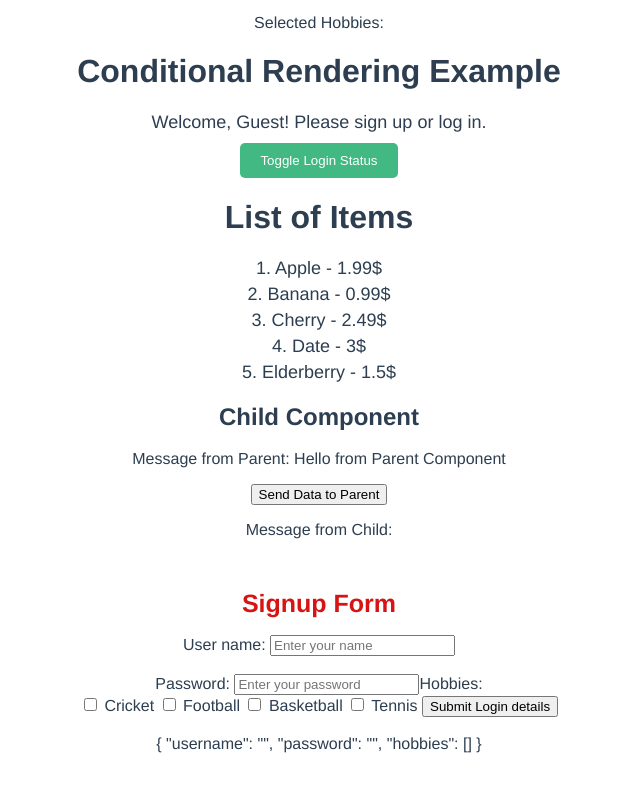
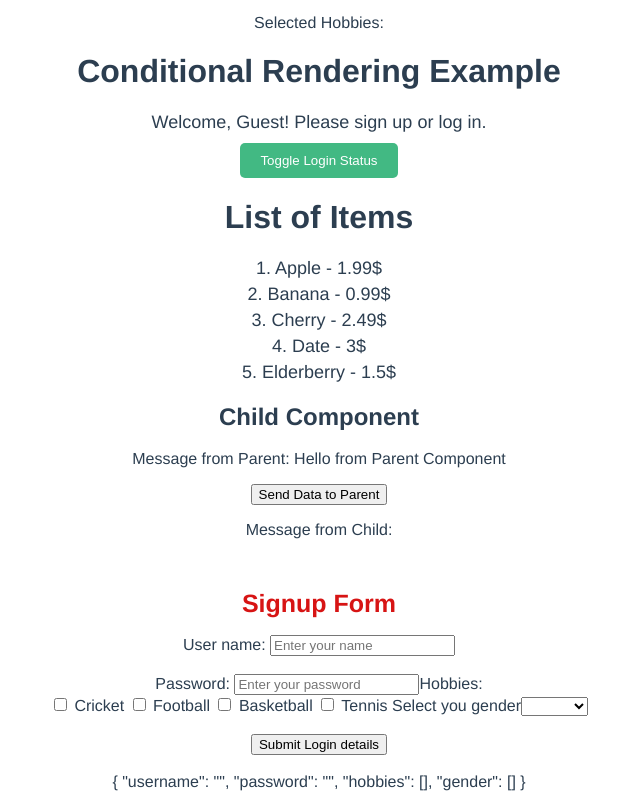
Before and after one commit to shanakasp/vue-udemy-course, a Vue app: page / in a window 1280 px wide. Shown: the part 1530-2329 px from the top of the page, without its empty margins (321-961 px from the left). Before the commit the page ends 2291 px from the top, so only its background shows below. Built offline with nearby package versions, Linux system fonts and the light colour scheme.

Commit message:
modified FormSignup.vue in components

```diff
--- a/src/components/FormSignup.vue
+++ b/src/components/FormSignup.vue
@@ -23,6 +23,14 @@
   <input type="checkbox" value="basketball" v-model="form.hobbies" /> Basketball
   <input type="checkbox" value="tennis" v-model="form.hobbies" /> Tennis
 
+  <label>Select you gender</label>
+  <select v-model="form.gender">
+    <option value="male">Male</option>
+    <option value="female">Female</option>
+    <option value="other">Other</option>
+  </select>
+
+  <br /><br />
   <button v-on:click="login">Submit Login details</button>
 
   <br /><br />
@@ -38,6 +46,7 @@ export default {
         username: "",
         password: "",
         hobbies: [],
+        gender: [],
       },
     };
   },
```
